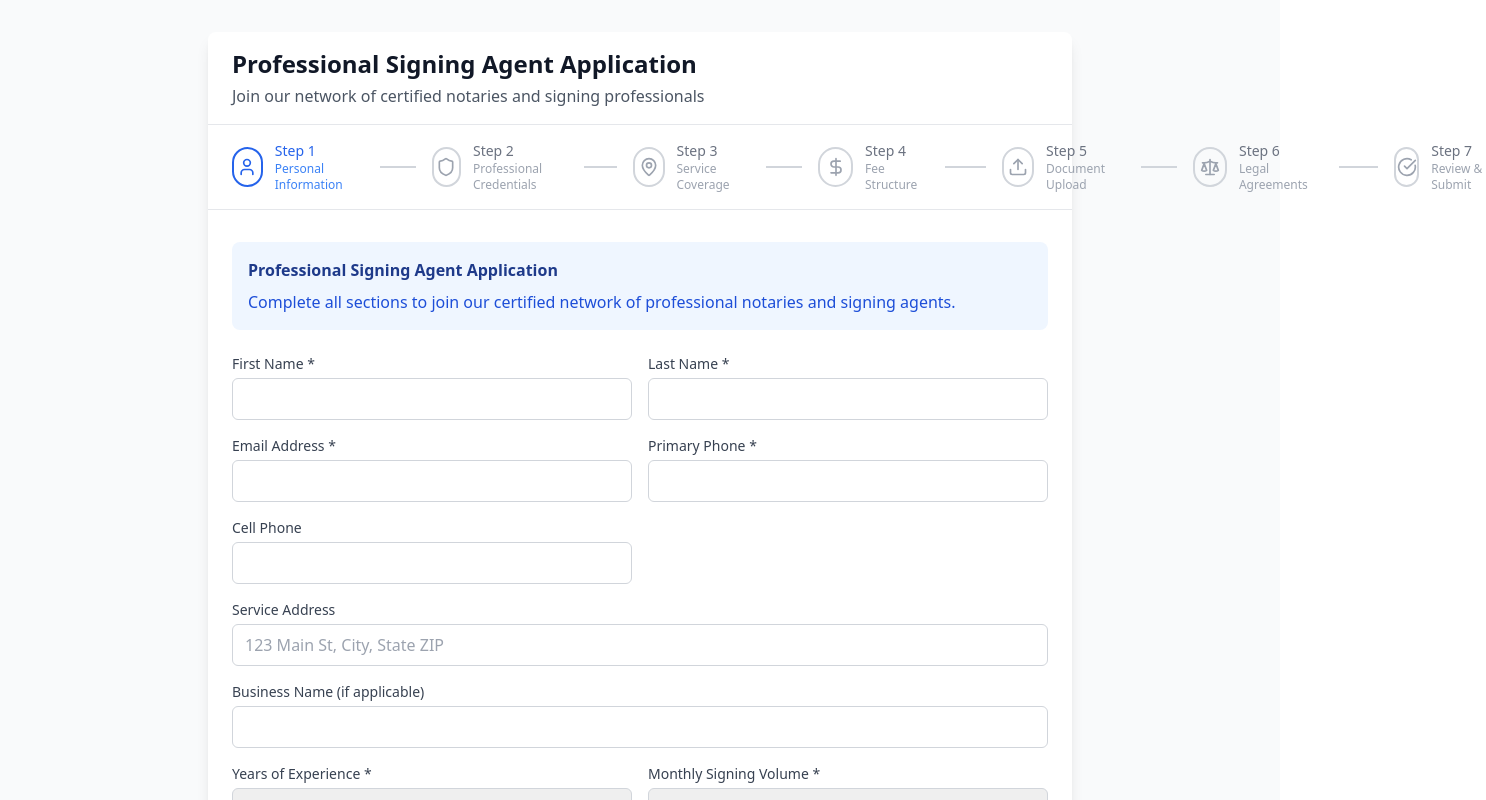
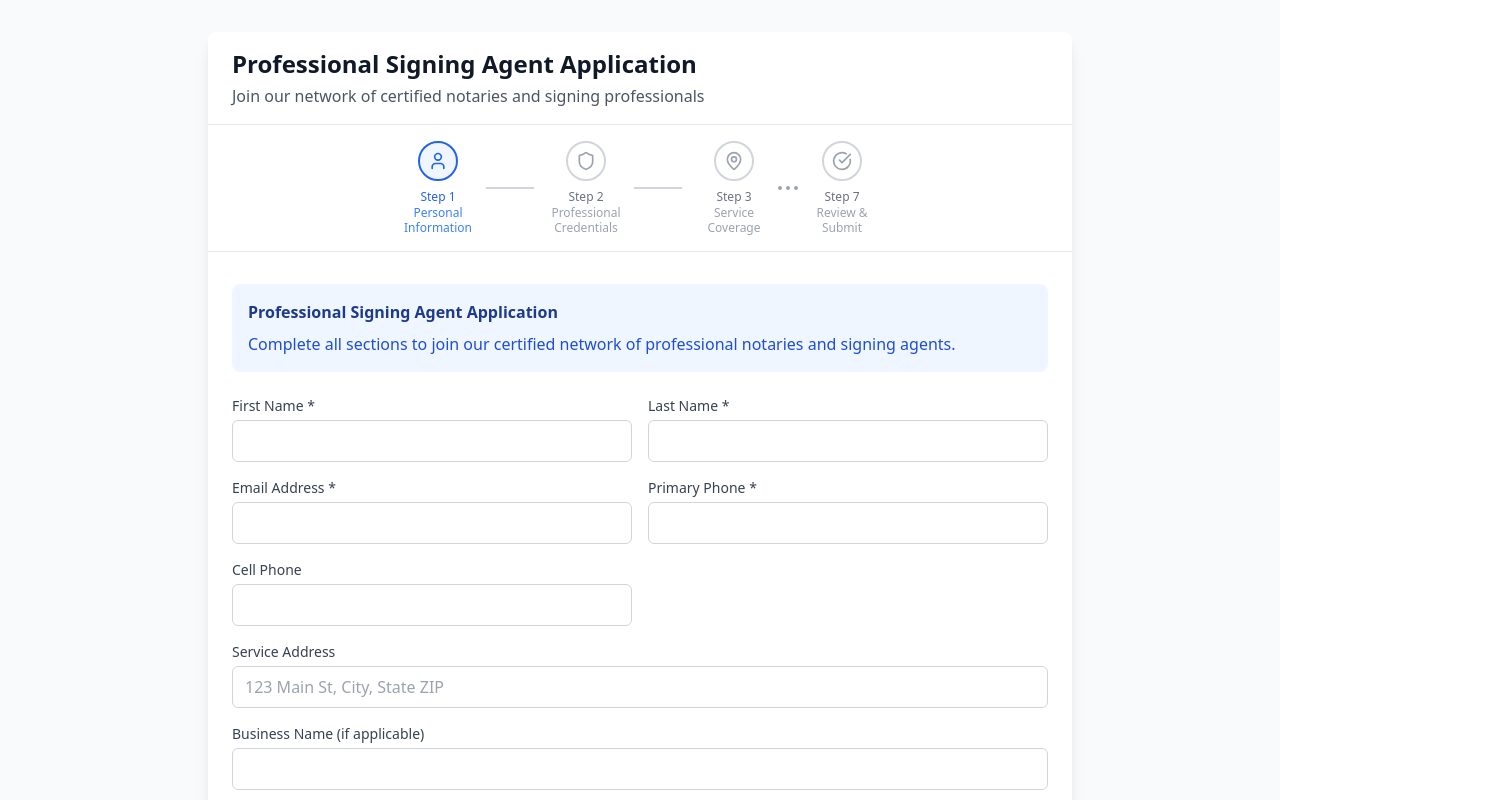
Before and after one commit to Sleezy-US/SigningConnect, a React (Create React App) app: page /register-agent in a window 1280 px wide. Shown: the top 800 px of the page, 1486 px wide, since content can reach past the window. Built offline with nearby package versions, Linux system fonts and the light colour scheme.

Commit message:
Remove unused icon imports 2

```diff
--- a/src/ProfessionalRegistration.js
+++ b/src/ProfessionalRegistration.js
@@ -993,34 +993,75 @@ const ProfessionalRegistration = () => {
 
           {/* Progress Bar */}
           <div className="px-6 py-4 border-b border-gray-200">
-            <div className="flex items-center justify-between">
+            {/* Mobile Progress */}
+            <div className="md:hidden">
+              <div className="flex items-center justify-between mb-2">
+                <span className="text-sm font-medium text-gray-600">Step {currentStep} of {steps.length}</span>
+                <span className="text-sm text-gray-500">{Math.round((currentStep / steps.length) * 100)}% Complete</span>
+              </div>
+              <div className="w-full bg-gray-200 rounded-full h-2 mb-2">
+                <div
+                  className="bg-blue-600 h-2 rounded-full transition-all duration-300"
+                  style={{ width: `${(currentStep / steps.length) * 100}%` }}
+                ></div>
+              </div>
+              <p className="text-sm font-medium text-blue-600">{steps[currentStep - 1]?.title}</p>
+            </div>
+
+            {/* Desktop Progress - Adaptive Display */}
+            <div className="hidden md:block">
+              <div className="flex items-center justify-center space-x-1">
                 {steps.map((step, index) => {
                   const isActive = step.id === currentStep;
                   const isCompleted = step.id < currentStep;
                   const IconComponent = step.icon;
 
+                  // Show current step, previous 2, and next 2 steps
+                  const shouldShow = Math.abs(step.id - currentStep) <= 2 || step.id === 1 || step.id === steps.length;
+
+                  if (!shouldShow) {
+                    // Show dots for hidden steps
+                    if ((step.id === currentStep - 3 && currentStep > 4) || (step.id === currentStep + 3 && currentStep < steps.length - 2)) {
                       return (
                         <div key={step.id} className="flex items-center">
+                          <div className="flex space-x-1">
+                            <div className="w-1 h-1 bg-gray-400 rounded-full"></div>
+                            <div className="w-1 h-1 bg-gray-400 rounded-full"></div>
+                            <div className="w-1 h-1 bg-gray-400 rounded-full"></div>
+                          </div>
+                        </div>
+                      );
+                    }
+                    return null;
+                  }
+
+                  return (
+                    <div key={step.id} className="flex items-center">
+                      <div className="flex flex-col items-center min-w-0">
                         <div className={`flex items-center justify-center w-10 h-10 rounded-full border-2 ${
                           isCompleted ? 'bg-green-600 border-green-600 text-white' :
-                      isActive ? 'border-blue-600 text-blue-600' : 'border-gray-300 text-gray-400'
+                          isActive ? 'border-blue-600 text-blue-600 bg-blue-50' : 'border-gray-300 text-gray-400'
                         }`}>
                           {isCompleted ? <CheckCircle className="w-5 h-5" /> : <IconComponent className="w-5 h-5" />}
                         </div>
-                    <div className="ml-3 hidden md:block">
-                      <p className={`text-sm font-medium ${isActive ? 'text-blue-600' : 'text-gray-500'}`}>
+                        <div className="mt-2 text-center max-w-20">
+                          <p className={`text-xs font-medium ${isActive ? 'text-blue-600' : 'text-gray-500'}`}>
                             Step {step.id}
                           </p>
-                      <p className={`text-xs ${isActive ? 'text-blue-500' : 'text-gray-400'}`}>
+                          <p className={`text-xs leading-tight ${isActive ? 'text-blue-500' : 'text-gray-400'}`}>
                             {step.title}
                           </p>
                         </div>
-                    {index < steps.length - 1 && (
-                      <div className={`w-8 md:w-12 h-0.5 mx-2 md:mx-4 ${isCompleted ? 'bg-green-600' : 'bg-gray-300'}`} />
+                      </div>
+                      {index < steps.length - 1 && shouldShow && steps[index + 1] && Math.abs(steps[index + 1].id - currentStep) <= 2 && (
+                        <div className={`w-8 lg:w-12 h-0.5 mx-2 ${
+                          isCompleted && steps[index + 1].id <= currentStep ? 'bg-green-600' : 'bg-gray-300'
+                        }`} />
                       )}
                     </div>
                   );
                 })}
+              </div>
             </div>
           </div>
 
```
Lines whose indentation alone changed are shown as unchanged.
